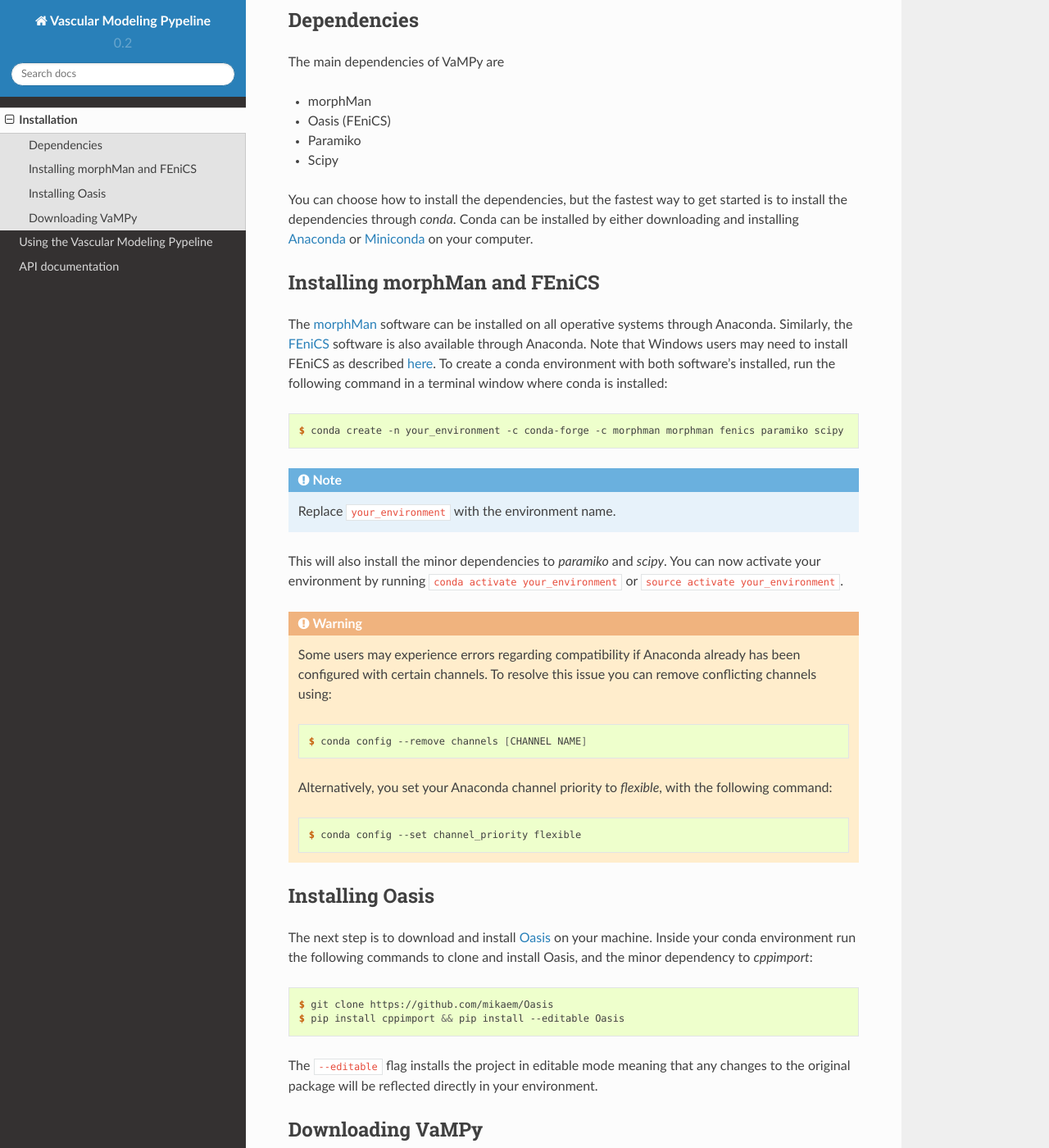
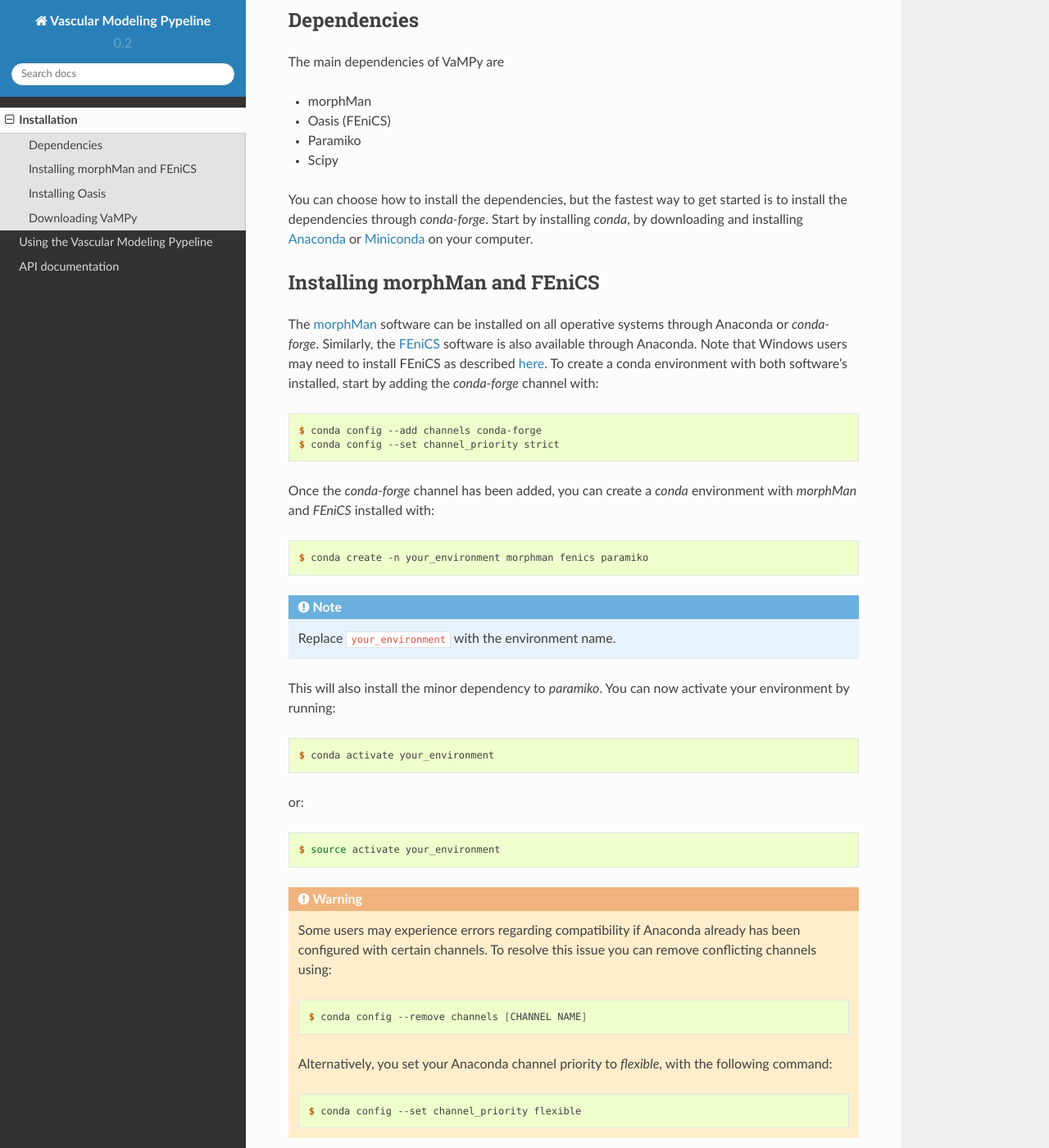
Before and after one commit to KVSlab/VaMPy, a Sphinx documentation site: the page built from docs/source/installation.rst, in a window 1280 px wide and 1400 px high, scrolled down 320 px. Shown: the whole window at 82% size. Built offline with Sphinx 7.4.7 and the Read the Docs theme 2.0.0, drawn with Linux system fonts in a browser that asks for light colours.

Commit message:
Update installation steps in docs, readme and CI - Install morphman from conda-forge

```diff
--- a/docs/source/getting_started.rst
+++ b/docs/source/getting_started.rst
@@ -6,6 +6,7 @@
 Using the Vascular Modeling Pypeline
 ====================================
 .. highlight:: console
+
 The Vascular Modeling Pypeline is a collection of scripts to prepare, run, and analyze vascular morphologies. This includes pre-processing scripts for generating a volumetric mesh, defining physiological boundary conditions, and inserting probes for sampling velocity and pressure. For the computational fluid dynamics (CFD) simulation, we have included an artery problem file used for running the simulation with `Oasis <https://github.com/mikaem/Oasis>`_.
 Finally, there are a variety of post-processing scripts, which computes wall shear stress-based metrics, more advanced turbulence metrics, and a variety of morphological parameters. In this walkthrough, we exemplify the usage by preparing, simulating, and post-processing the `internal carotid artery <https://en.wikipedia.org/wiki/Internal_carotid_artery>`_, although the software may be readily used for other tubular or vascular shapes.
 
--- a/docs/source/installation.rst
+++ b/docs/source/installation.rst
@@ -18,23 +18,34 @@
 * Paramiko
 * Scipy
 
-You can choose how to install the dependencies, but the fastest way to get started is to install the dependencies through `conda`.
-Conda can be installed by either downloading and installing `Anaconda <https://www.anaconda.com/products/distribution>`_ or `Miniconda <https://conda.io/projects/conda/en/latest/user-guide/install/index.html>`_ on your computer.
+You can choose how to install the dependencies, but the fastest way to get started is to install the dependencies through `conda-forge`.
+Start by installing `conda`, by downloading and installing `Anaconda <https://www.anaconda.com/products/distribution>`_ or `Miniconda <https://conda.io/projects/conda/en/latest/user-guide/install/index.html>`_ on your computer.
 
 Installing morphMan and FEniCS
 ==============================
-The `morphMan <https://github.com/KVSlab/morphMan>`_ software can be installed on all operative systems through Anaconda.
+The `morphMan <https://github.com/KVSlab/morphMan>`_ software can be installed on all operative systems through Anaconda or `conda-forge`.
 Similarly, the `FEniCS <https://fenicsproject.org/>`_ software is also available through Anaconda.
 Note that Windows users may need to install FEniCS as described `here <https://fenicsproject.org/download/>`_.
-To create a conda environment with both software's installed, run the following command in a terminal window where conda is installed::
+To create a conda environment with both software's installed, start by adding the `conda-forge` channel with::
 
-    $ conda create -n your_environment -c conda-forge -c morphman morphman fenics paramiko scipy
+    $ conda config --add channels conda-forge
+    $ conda config --set channel_priority strict
+
+Once the `conda-forge` channel has been added, you can create a `conda` environment with `morphMan` and `FEniCS` installed with::
+
+    $ conda create -n your_environment morphman fenics paramiko
 
 .. note::
     Replace ``your_environment`` with the environment name.
 
-This will also install the minor dependencies to `paramiko` and `scipy`.
-You can now activate your environment by running ``conda activate your_environment`` or ``source activate your_environment``.
+This will also install the minor dependency to `paramiko`.
+You can now activate your environment by running::
+
+    $ conda activate your_environment
+
+or::
+
+    $ source activate your_environment
 
 .. WARNING:: Some users may experience errors regarding compatibility if Anaconda already has been configured with certain channels. To resolve this issue you can remove conflicting channels using::
 
@@ -51,7 +62,8 @@
 Inside your conda environment run the following commands to clone and install Oasis, and the minor dependency to `cppimport`::
 
     $ git clone https://github.com/mikaem/Oasis
-    $ pip install cppimport && pip install --editable Oasis
+    $ pip install cppimport
+    $ pip install --editable Oasis
 
 The ``--editable`` flag installs the project in editable mode meaning that any changes to the original package will be reflected directly in your environment.
 
```
Also changed, not shown: README.md (+9 -4 lines), 1 other file.
